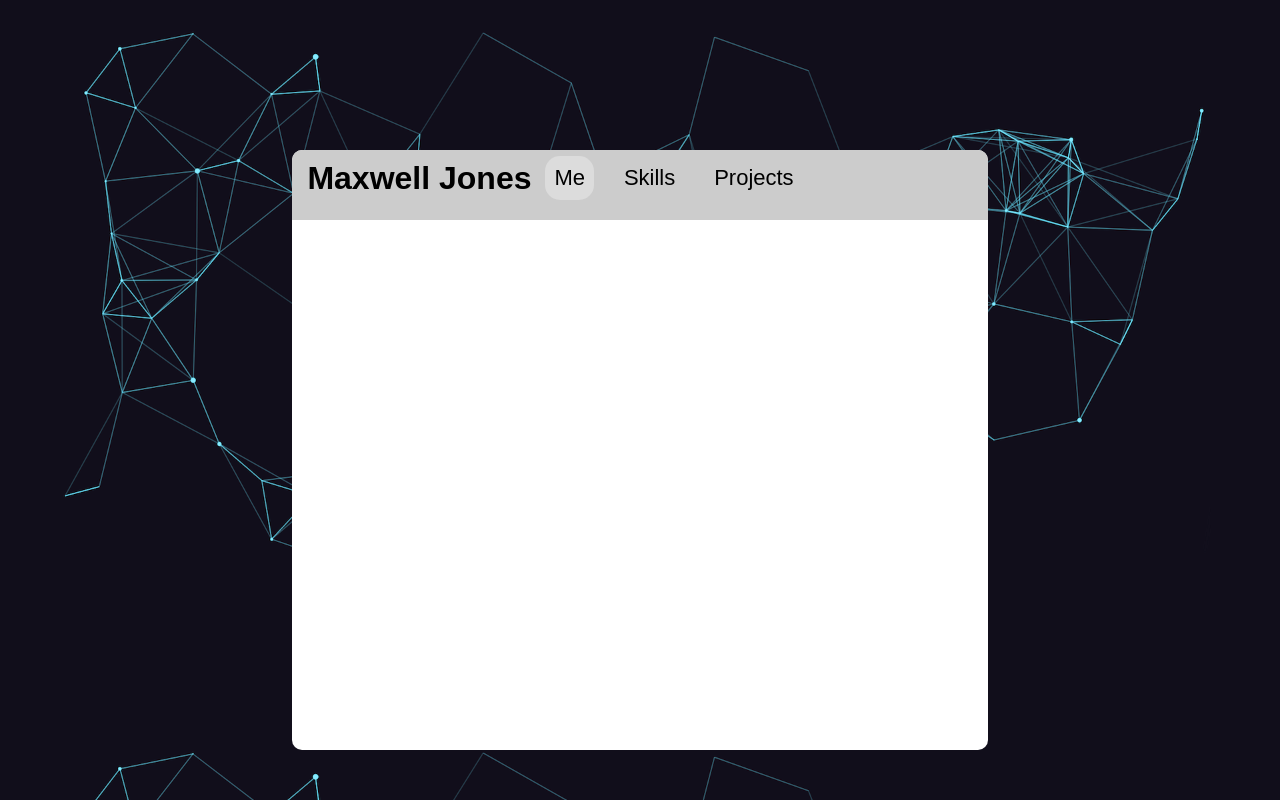
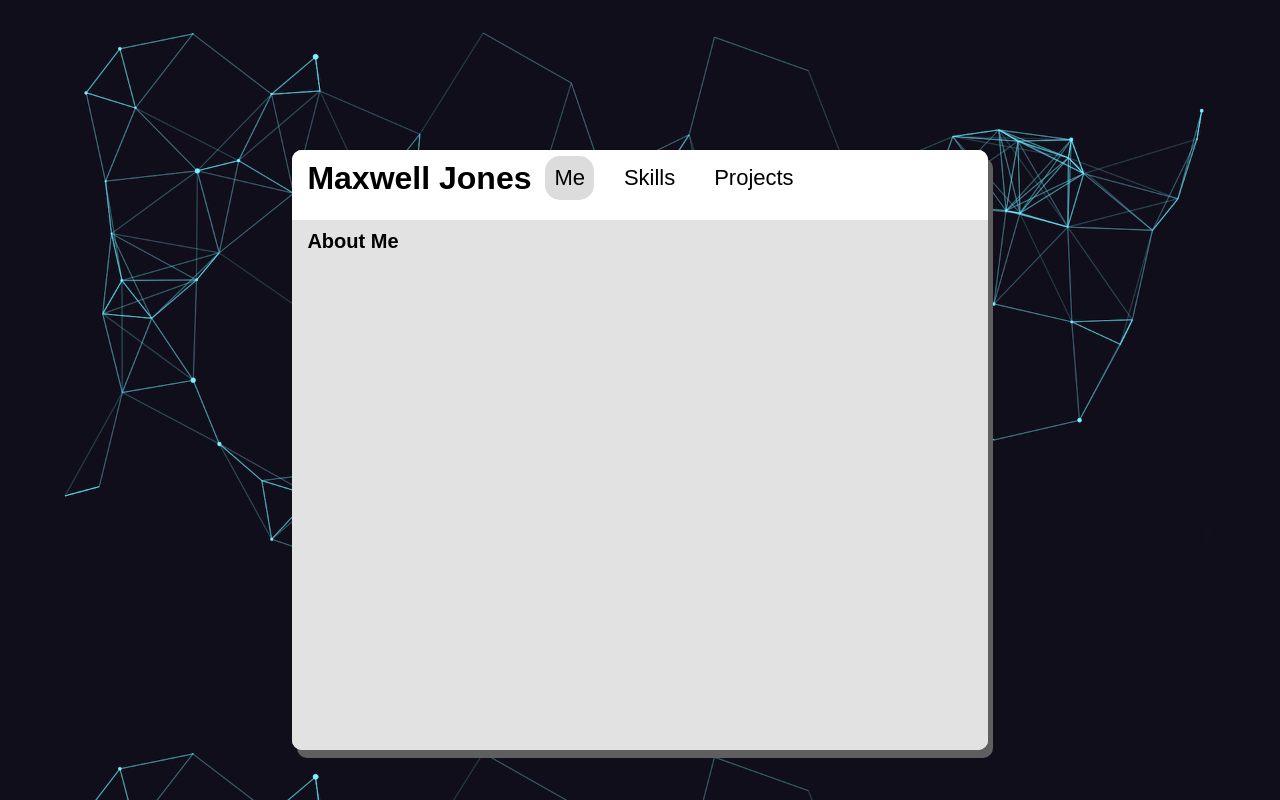
Before and after one commit to jonesmax/jonesmax.github.io, a Vue app: page / in a window 1280 px wide. Built offline with nearby package versions, Linux system fonts and the light colour scheme.

Commit message:
update modals

```diff
--- a/src/components/home.vue
+++ b/src/components/home.vue
@@ -4,14 +4,23 @@
     <div id="content">
         <div id="topBar">
             <h1>Maxwell Jones</h1>
-
                 <li  v-for="item of itemDirectory" v-bind:key="item['.key']" :style="getBackgroundColor(item) " v-on:click="changeActive(itemDirectory,item) ">
                     {{item.name}}
                 </li>
+        </div>
+        <div id="modalMe"  v-if="itemDirectory.me.active == true">
+            <h1>About Me</h1>
+        </div>
+        <div id="modalSkills"  v-if="itemDirectory.skills.active == true">
+            <h1>My Skills</h1>
+        </div>
+        <div id="modalPro"  v-if="itemDirectory.projects.active == true">
+            <h1>Projects</h1>
+        </div>
+    </div>
 
 
-        </div>
-    </div>
+
 
   </div>
 </template>
@@ -21,25 +30,24 @@
 export default {
     data(){
         return{
-            itemDirectory: [
-                {
+            itemDirectory: {
+                me: {
                     name: "Me",
                     active: true
                 },
-                {
+                skills: {
                     name: "Skills",
                     active: false
                 },
-                {
+                projects: {
                     name: "Projects",
                     active: false
                 },
-            ]
+            }
         }
     },
     methods:{
         getBackgroundColor(item){
-
             if(item.active == true){
                 return "background-color: rgb(220, 220, 220)";
             }
@@ -48,7 +56,6 @@ export default {
             for (var key in full) {
                 full[key]["active"] = false;
             }
-            console.log(full);
             item.active = true;
 
             return full,item;
@@ -61,6 +68,7 @@ export default {
 
 #app {
     margin-top: 150px;
+    user-select: none;
 }
 #content{
     background-color: rgb(255, 255, 255);
@@ -68,16 +76,17 @@ export default {
     width: 55%;
     margin: auto;
     border-radius: 10px;
+    box-shadow: 5px 8px #5f5f5f;
 }
 #topBar{
-    background-color: rgb(204, 204, 204);
+    background-color: rgb(255, 255, 255);
     width: 100%;
     height: 70px;
     border-radius: 10px 10px 0px 0px;
     font-family: Arial, Helvetica, sans-serif;
     float: left;
 }
-#topBar h1{
+h1{
     margin: 0;
     padding-left: 15px;
     padding-top: 1.5%;
@@ -98,6 +107,19 @@ export default {
     background-color: rgb(185, 185, 185);
     cursor: pointer;
 }
+#modalMe,#modalSkills,#modalPro{
+    background-color: rgb(226, 226, 226);
+    height: 600px;
+    width: 100%;
+    border-radius: 10px;
+}
+#modalMe h1, #modalSkills h1,#modalPro h1{
+    font-size: 20px;
+    font-family: Arial, Helvetica, sans-serif;
+
+}
+
+
 
 
 </style>
```
